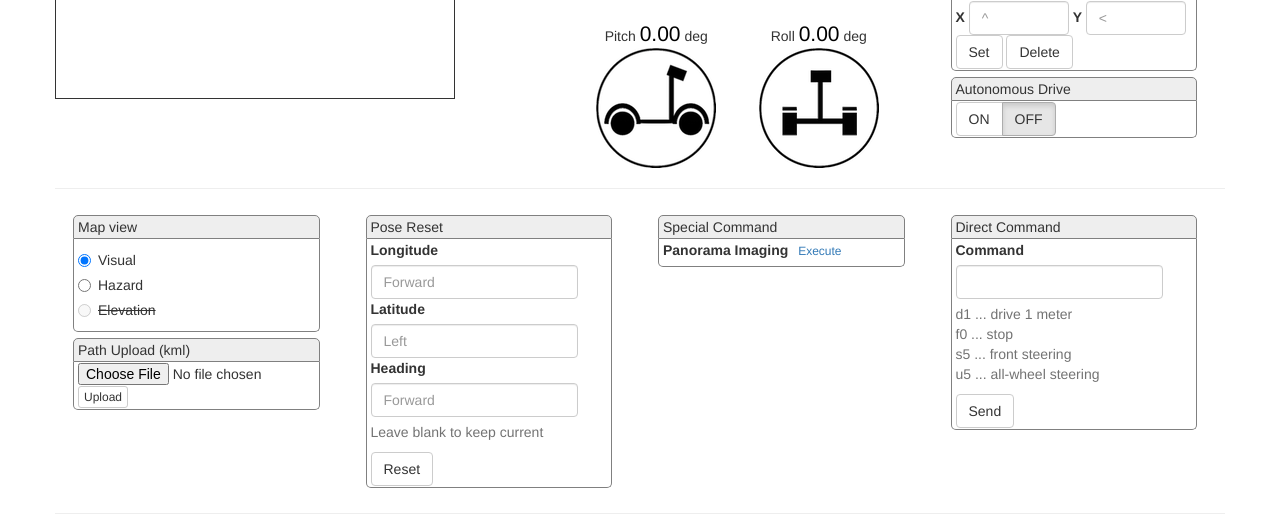
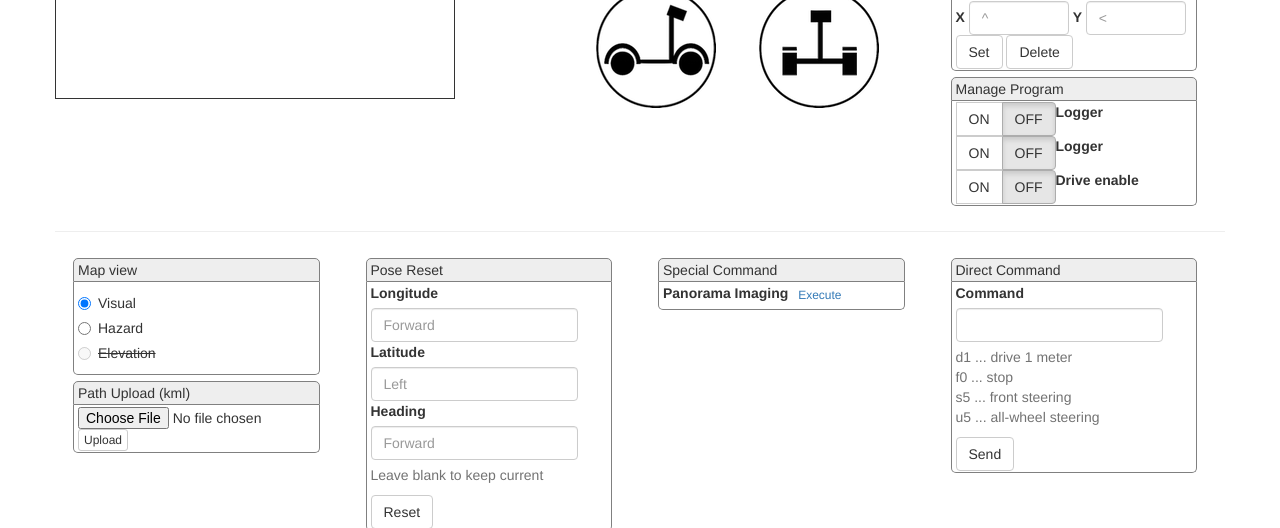
Before and after one commit to LukaDvlp/aurora2, a Flask app: page / in a window 1280 px wide. Shown: the part 481-1009 px from the top of the page. Run offline with Flask 2, Linux system fonts and the light colour scheme; a map, chart or similar area stays blank; some libraries are stand-ins or nearby versions.

Commit message:
update ui

```diff
--- a/viz/server.py
+++ b/viz/server.py
@@ -3,6 +3,7 @@
 import socket
 import time
 import threading
+import numpy as np
 from pymodbus.client.sync import ModbusTcpClient
 
 
@@ -12,8 +13,9 @@
 sock = None
 
 #! modbus etc.
-adc = ModbusTcpClient('192.168.201.17', port=502)
-meas = [0] * 8
+adc1 = ModbusTcpClient('192.168.201.17', port=502)
+adc2 = ModbusTcpClient('192.168.201.18', port=502)
+meas = np.zeros(16)
 
 
 ###########################################################
@@ -28,6 +30,10 @@
     print goalUV
     sock.send('xy{:.2f},{:.2f}'.format(goalUV[0], goalUV[1]))
     return 'ok'
+
+@app.route('/sensor/all')
+def get_all_sensors():
+    return ','.join(['{:.2f}'.format(m) for m in meas])
 
 @app.route('/sensor/imu/roll')
 def get_roll():
@@ -49,10 +55,33 @@
 def updateMeasurement(rate):
     global meas
 
-    def raw2volt(meas):
-        return [10.0 * (m - 2**15) / 2**15 for m in meas]
-    rr = adc.read_input_registers(0, 8)
-    meas = raw2volt(rr.registers)
+    def raw2volt(raw):
+        return [10.0 * (m - 2**15) / 2**15 for m in raw]
+    reg1 = adc1.read_input_registers(0, 8)
+    reg2 = adc2.read_input_registers(0, 8)
+
+    vlt1 = raw2volt(reg1.registers)
+    vlt2 = raw2volt(reg2.registers)
+
+
+    # AD Converter #1
+    meas[ 0] = (vlt1[0] - 2.5185) / 1.2075  # AccX
+    meas[ 1] = (vlt1[1] - 2.5172) / 1.2138  # AccY
+    meas[ 2] = (vlt1[2] - 2.5195) / 1.2075  # AccZ
+    meas[ 3] = np.arcsin((vlt1[3] - 2.5064) / 3.8134)  # IncX
+    meas[ 4] = np.arcsin((vlt1[4] - 2.4962) / 3.9963)  # IncY
+    meas[ 5] = (vlt1[5] - 2.4067) / 0.0799  # Gyro
+    meas[ 6] = vlt1[6]
+    meas[ 7] = vlt1[7]
+
+    meas[ 8] = (vlt2[0] - 2.5) / 1.2  # AccX  ???
+    meas[ 9] = (vlt2[1] - 2.5) / 1.2  # AccY  ???
+    meas[10] = (vlt2[2] - 2.5) / 1.2  # AccZ  ???
+    meas[11] = vlt2[3]
+    meas[12] = vlt2[4] * 4.0  # BUS_V 28
+    meas[13] = vlt2[5] * 4.0  # BUS_V 14
+    meas[14] = (vlt2[6] - 2.5) / 0.037  # BUS_I 28
+    meas[15] = (vlt2[7] - 2.5) / 0.037  # BUS_I 14
     #print meas
     threading.Timer(1.0 / rate, updateMeasurement, args=[rate]).start()
 
@@ -64,6 +93,6 @@
 if __name__ == '__main__':
     sock = socket.socket(socket.AF_INET, socket.SOCK_STREAM)
     #sock.connect(('192.168.201.10', 5557))
-    #updateMeasurement(10)
+    #updateMeasurement(5)
     app.run(debug=True)
     #app.run(debug=True, host='192.168.201.10')
--- a/viz/static/css/main.css
+++ b/viz/static/css/main.css
@@ -1,7 +1,3 @@
-//////////////////////////////////////
-//     GENERAL
-//////////////////////////////////////
-
 #camera-snapshot {
     width: 320px;
     height: 240px;
@@ -53,28 +49,6 @@
 }
 
 
-
-//////////////////////////////////////
-//     CANVAS
-//////////////////////////////////////
-
-#out_wrapper {
-    width: 400px;
-    height: 400px;
-    border: solid 1px;
-    background-color: gray;
-    margin: 0 auto;
-    padding: 0;
-}
-
-.in_wrapper {
-    width: 100%;
-    height: 100%;
-    position: relative;
-    padding: 0;
-    margin: 0 auto;
-}
-
 .covered {
     position: absolute;
     top: 0px;
@@ -83,51 +57,3 @@
     margin: 0 auto;
     padding: 0;
 }
-
-#img_visual {
-    width: 400px;
-    height: 400px;
-    border: solid 2px;
-    position: relative;
-}
-
-#view_left {
-    width: 320px;
-    height: 240px;
-    border: solid 1px;
-    position: relative;
-}
-
-#view_visual {
-    position: relative;
-}
-
-#view_hazard {
-    //opacity: 0.6;
-}
-
-
-//////////////////////////////////////
-//     OPTION MENU
-//////////////////////////////////////
-
-#drive_mode {
-    background-color: #222222;
-}
-
-.control_pane_item {
-    margin: 5px 0px;
-}
-
-#view_options {
-    margin: 0px;
-    padding: 0px;
-}
-
-#view_options td {
-    padding: 0px 3px;
-}
-
-#view_options .option_container {
-    text-decoration: none;
-}
--- a/viz/static/js/main.js
+++ b/viz/static/js/main.js
@@ -60,6 +60,7 @@
 }
 
 function refleshMeasurements(rate) {
+    /*
     getResource('sensor/imu/roll', function(arg) {
         var obj = $("#global-pose-roll");
         obj.text(arg);
@@ -86,27 +87,13 @@
         obj.text(arg);
         obj.css("color", (parseFloat(arg) < 28 ? "red": "black"));
     });
+    */
 
     setTimeout(function() {
         refleshMeasurements(rate);
     }, 1000.0 / rate);
 }
 
-//!
-// Visualization utility
-//
-
-function selectMapMode(mode) {
-    switch (mode) {
-        case "VISUAL":
-            break;
-        case "HAZARD":
-            break;
-        case "ELEVATION":
-            break;
-    }
-
-}
 
 
 //!
--- a/viz/templates/index.html
+++ b/viz/templates/index.html
@@ -178,11 +178,22 @@
                     </div>
                 </div>
 
-                <!-- Autonomous Drive -->
-                <div id="drive-selector-pane" title="Toggle autonomous drive mode">
-                    <div class="sidebar-title"> Autonomous Drive </div>
+                <!-- Program manager -->
+                <div id="program-manager-pane" title="Manage program">
+                    <div class="sidebar-title"> Manage Program </div>
                     <div class="sidebar-item">
+                        <div id="logger-status-selector" class="btn-group" data-toggle="buttons">
+                            <label>Logger</label>
+                            <label class="btn btn-default"> <input type="radio" name="logger-status" value="1"> ON </label>
+                            <label class="btn btn-default active"> <input type="radio" name="logger-status" value="0"> OFF </label>
+                        </div>
+                        <div id="impipe-status-selector" class="btn-group" data-toggle="buttons">
+                            <label>Logger</label>
+                            <label class="btn btn-default"> <input type="radio" name="logger-status" value="1"> ON </label>
+                            <label class="btn btn-default active"> <input type="radio" name="logger-status" value="0"> OFF </label>
+                        </div>
                         <div id="drive-selector" class="btn-group" data-toggle="buttons">
+                            <label>Drive enable</label>
                             <label class="btn btn-default"> <input type="radio" name="auto-drive" value="1"> ON </label>
                             <label class="btn btn-default active"> <input type="radio" name="auto-drive" value="0"> OFF </label>
                         </div>
```
